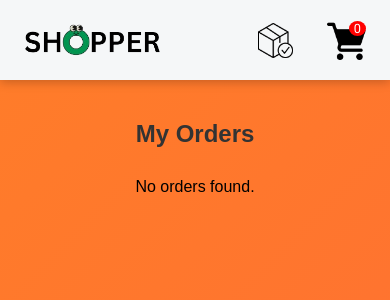
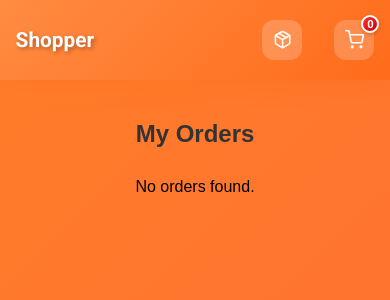
Before and after one commit to ajais-25/Shopper, a React (Vite) app: page /orders in a window 390 px wide. Shown: the top 300 px of the page. Built offline with nearby package versions, Linux system fonts and the light colour scheme.

Commit message:
updated the navbar

```diff
--- a/package.json
+++ b/package.json
@@ -13,6 +13,7 @@
     "@reduxjs/toolkit": "^2.2.6",
     "react": "^18.3.1",
     "react-dom": "^18.3.1",
+    "react-icons": "^5.5.0",
     "react-redux": "^9.1.2",
     "react-router-dom": "^6.24.0"
   },
--- a/src/components/Navbar/Navbar.css
+++ b/src/components/Navbar/Navbar.css
@@ -1,6 +1,5 @@
 .navbar {
-    background-color: #F5F7F8;
-    /* background-color: #EBF4F6; */
+  background: linear-gradient(135deg, #ff8c42, #ff6b1a);
   position: fixed;
   top: 0;
   left: 0;
@@ -10,7 +9,7 @@
   justify-content: space-between;
   align-items: center;
   height: 80px;
-    box-shadow: 0 2px 10px rgba(0, 0, 0, 0.23);
+  box-shadow: 0 4px 20px rgba(255, 107, 26, 0.3);
   padding: 0 6.2%;
 }
 
@@ -18,8 +17,21 @@
   display: flex;
   align-items: center;
   height: 70%;
-    width: 20%;
   cursor: pointer;
+  text-decoration: none;
+}
+
+.logo-text {
+  font-family: "Roboto", sans-serif;
+  font-size: 2rem;
+  font-weight: bold;
+  color: white;
+  text-shadow: 2px 2px 4px rgba(0, 0, 0, 0.3);
+  transition: transform 0.3s ease;
+}
+
+.logo-container:hover .logo-text {
+  transform: scale(1.05);
 }
 
 .logo-container img {
@@ -38,11 +50,27 @@
   display: flex;
   justify-content: center;
   align-items: center;
-    height: 50%;
-    width: 6vmin;
+  height: 50px;
+  width: 50px;
   position: relative;
-    /* background-color: lightblue; */
-    /* padding: 2px; */
+  background-color: rgba(255, 255, 255, 0.2);
+  border-radius: 12px;
+  transition: all 0.3s ease;
+  cursor: pointer;
+}
+
+.cart-logo-container:hover,
+.orders-logo-container:hover {
+  background-color: rgba(255, 255, 255, 0.3);
+  transform: translateY(-2px);
+  box-shadow: 0 4px 12px rgba(0, 0, 0, 0.2);
+}
+
+.cart-icon,
+.orders-icon {
+  font-size: 1.5rem;
+  color: white;
+  transition: color 0.3s ease;
 }
 
 .cart-logo,
@@ -55,36 +83,65 @@
 
 .cart-quantity {
   position: absolute;
-    top: 0;
-    right: 0;
-    background-color: red;
+  top: -5px;
+  right: -5px;
+  background: linear-gradient(135deg, #ff3333, #cc0000);
   color: white;
   border-radius: 50%;
-    padding: 0 5px;
-    font-style: "Roboto", "sans-serif";
-    font-size: 0.8rem;
+  min-width: 20px;
+  height: 20px;
+  display: flex;
+  align-items: center;
+  justify-content: center;
+  font-family: "Roboto", sans-serif;
+  font-size: 0.75rem;
+  font-weight: bold;
+  border: 2px solid white;
+  box-shadow: 0 2px 4px rgba(0, 0, 0, 0.2);
 }
 
 /* Responsive */
 
 @media (max-width: 768px) {
-    .logo-container {
-        width: 30%;
+  .logo-text {
+    font-size: 1.5rem;
   }
 
   .cart-logo-container,
   .orders-logo-container {
-        width: 8vmin;
+    height: 45px;
+    width: 45px;
+  }
+
+  .cart-icon,
+  .orders-icon {
+    font-size: 1.3rem;
   }
 }
 
 @media (max-width: 500px) {
-    .logo-container {
-        width: 40%;
+  .navbar {
+    padding: 0 4%;
+  }
+
+  .logo-text {
+    font-size: 1.3rem;
   }
 
   .cart-logo-container,
   .orders-logo-container {
-        width: 10vmin;
+    height: 40px;
+    width: 40px;
+  }
+
+  .cart-icon,
+  .orders-icon {
+    font-size: 1.2rem;
+  }
+
+  .cart-quantity {
+    min-width: 18px;
+    height: 18px;
+    font-size: 0.7rem;
   }
 }
--- a/src/components/Navbar/Navbar.jsx
+++ b/src/components/Navbar/Navbar.jsx
@@ -1,9 +1,7 @@
-import Logo from "../../images/logo.png";
-import Cart from "../../images/cart.png";
-import Package from "../../images/package.png";
 import "./Navbar.css";
 import { Link } from "react-router-dom";
 import { useSelector } from "react-redux";
+import { FiShoppingCart, FiPackage } from "react-icons/fi";
 
 const Navbar = () => {
   const items = useSelector((state) => state.cart.items);
@@ -12,14 +10,14 @@ const Navbar = () => {
     <>
       <div className="navbar">
         <Link to="/" className="logo-container">
-          <img src={Logo} alt="logo" />
+          <span className="logo-text">Shopper</span>
         </Link>
         <div className="navbar-right">
           <Link to="/orders" className="orders-logo-container">
-            <img src={Package} alt="orders" className="orders-logo" />
+            <FiPackage className="orders-icon" />
           </Link>
           <Link to="/cart" className="cart-logo-container">
-            <img src={Cart} alt="cart" className="cart-logo" />
+            <FiShoppingCart className="cart-icon" />
             <div className="cart-quantity">{items.length || 0}</div>
           </Link>
         </div>
```
Also changed, not shown: 1 other file (tests, documents, lock files or other folders). Lines whose indentation alone changed are shown as unchanged.
